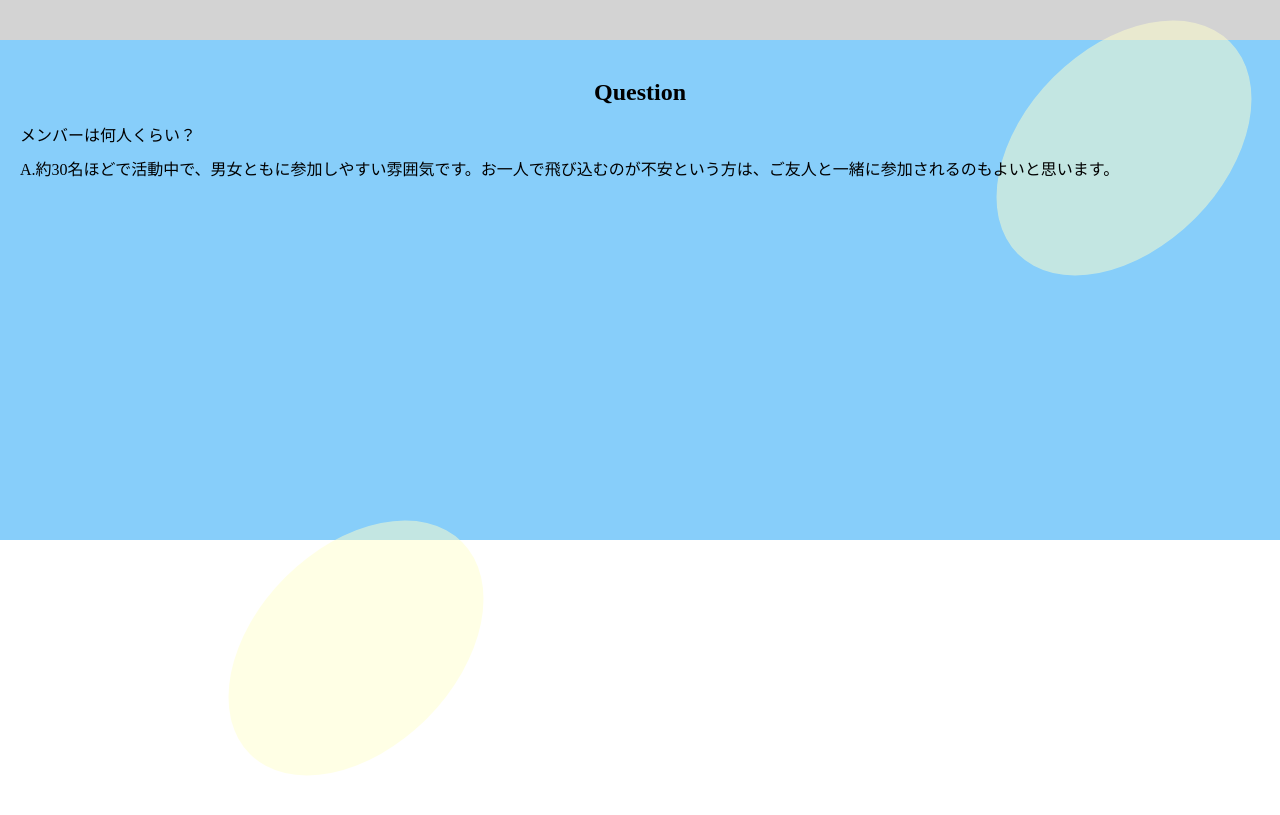
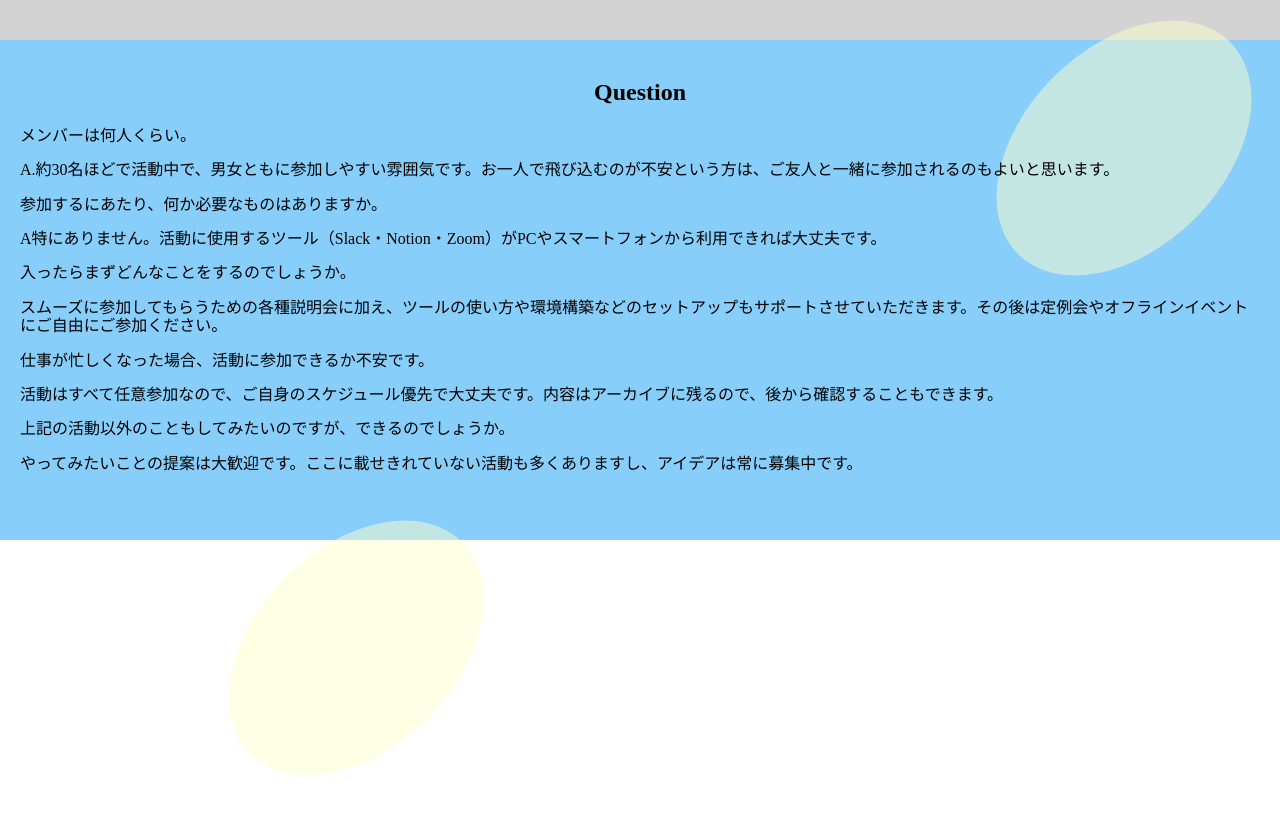
Before and after one commit to hiyokodev/hiyoko_site_2023, a Vue app: page / in a window 1280 px wide. Shown: the part 2580-3395 px from the top of the page. Built offline with nearby package versions, Linux system fonts and the light colour scheme.

Commit message:
Add:文字の追加
refs　#3
Q&Aの文字を全て追加しました。

```diff
--- a/src/components/Home/questionSection.vue
+++ b/src/components/Home/questionSection.vue
@@ -3,8 +3,22 @@
     <div class="background"></div>
     <div class="contents">
       <h2>Question</h2>
-      <p>メンバーは何人くらい？</p>
-      <p>A.約30名ほどで活動中で、男女ともに参加しやすい雰囲気です。お一人で飛び込むのが不安という方は、ご友人と一緒に参加されるのもよいと思います。</p>
+      <div class="question">
+        <p>メンバーは何人くらい。</p>
+        <p>A.約30名ほどで活動中で、男女ともに参加しやすい雰囲気です。お一人で飛び込むのが不安という方は、ご友人と一緒に参加されるのもよいと思います。</p>
+
+        <p>参加するにあたり、何か必要なものはありますか。</p>
+        <p>A特にありません。活動に使用するツール（Slack・Notion・Zoom）がPCやスマートフォンから利用できれば大丈夫です。</p>
+
+        <p>入ったらまずどんなことをするのでしょうか。</p>
+        <p>スムーズに参加してもらうための各種説明会に加え、ツールの使い方や環境構築などのセットアップもサポートさせていただきます。その後は定例会やオフラインイベントにご自由にご参加ください。</p>
+
+        <p>仕事が忙しくなった場合、活動に参加できるか不安です。</p>
+        <p>活動はすべて任意参加なので、ご自身のスケジュール優先で大丈夫です。内容はアーカイブに残るので、後から確認することもできます。</p>
+
+        <p>上記の活動以外のこともしてみたいのですが、できるのでしょうか。</p>
+        <p>やってみたいことの提案は大歓迎です。ここに載せきれていない活動も多くありますし、アイデアは常に募集中です。</p>
+      </div>
 
     </div>
   </section>
```
